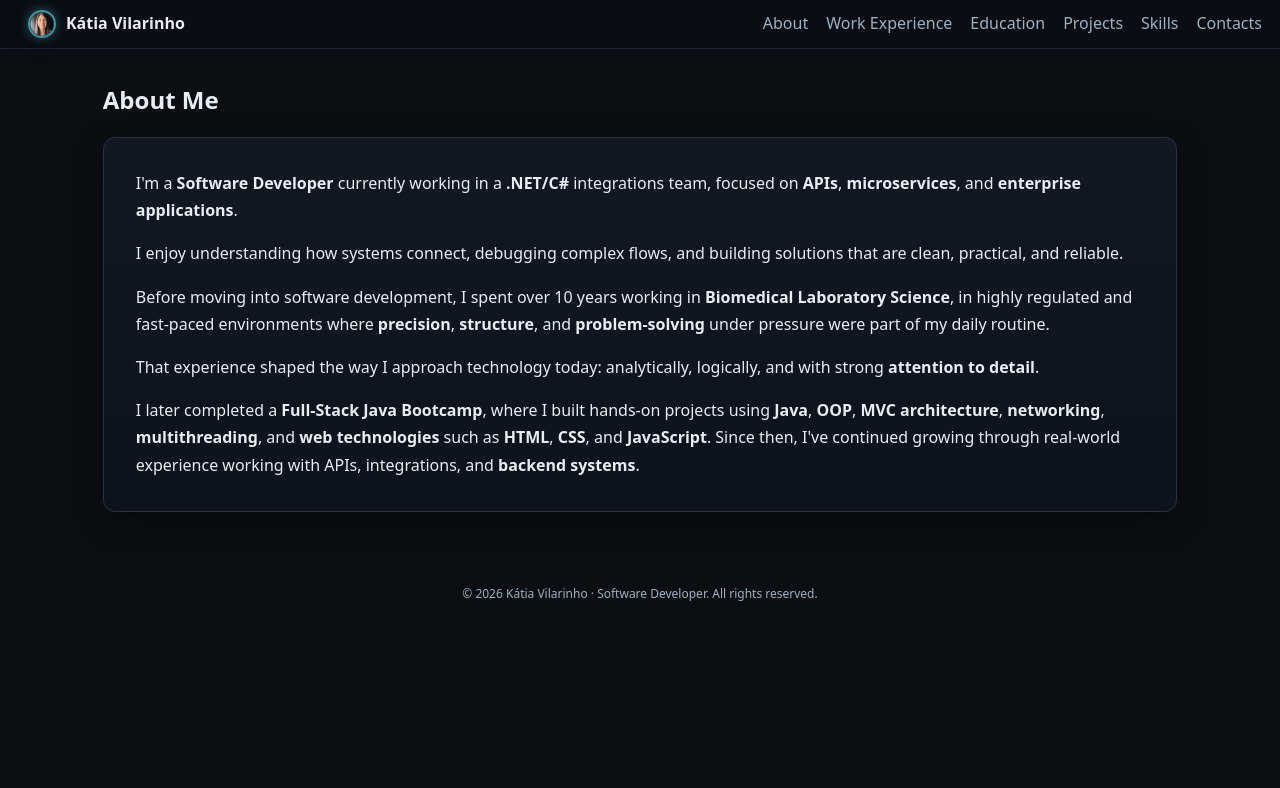
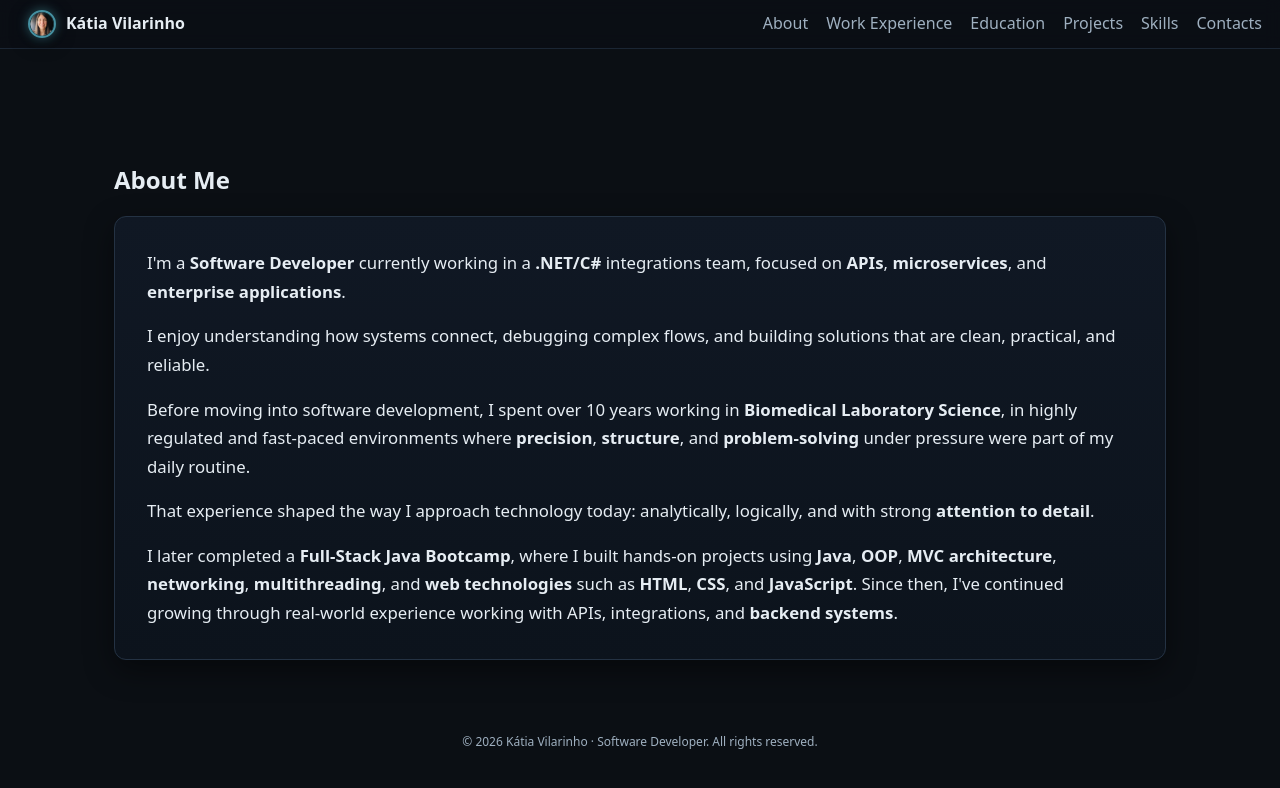
Before and after one commit to Kvilarinho/kvilarinho.github.io, a React (Vite) app: page /about in a window 1280 px wide. Shown: the top 788 px of the page. Built offline with nearby package versions, Linux system fonts and the light colour scheme.

Commit message:
feat: update layout styles for body and main; enhance About and Hero sections with padding adjustments

```diff
--- a/assets/css/styles.css
+++ b/assets/css/styles.css
@@ -48,6 +48,8 @@ html {
 }
 
 body {
+  display: flex;
+  flex-direction: column;
   margin: 0;
   font-family: ui-sans-serif, system-ui, -apple-system, Segoe UI, Roboto, Ubuntu, Cantarell, Noto Sans, Arial, "Apple Color Emoji", "Segoe UI Emoji";
   background: var(--bg);
@@ -66,6 +68,10 @@ a:hover {
   opacity: .9;
 }
 
+main {
+  flex: 1;
+}
+
 main.content {
   display: flex;
   flex-direction: column;
@@ -74,6 +80,14 @@ main.content {
 /* ===== UTILITIES ===== */
 .accent {
   color: var(--accent);
+}
+
+.lead {
+  font-size: 1.1rem;
+}
+
+.card p {
+  font-size: 1.05rem;
 }
 
 /* HEADER / NAV */
@@ -180,7 +194,7 @@ nav {
     radial-gradient(1000px 600px at 85% 0%, rgba(110, 231, 255, .25) 0%, rgba(11, 15, 20, 0) 70%),
     linear-gradient(180deg, rgba(16, 32, 51, .35), rgba(11, 15, 20, 0), var(--bg) 60%);
   padding-bottom: var(--s-5);
-  min-height: auto;
+  min-height: calc(100vh - 56px);
 }
 
 .hero-inner {
@@ -234,14 +248,16 @@ section.experience,
 section.education,
 section.projects,
 section.skills,
-section.contacts,
-section.project-sections {
-  width: 94%;
-  padding-left: 1%;
-  padding-right: 1%;
+section.contacts {
   max-width: var(--content);
   margin: var(--s-6) auto;
+  padding-top: 80px;
+  padding-left: var(--s-4);
+  padding-right: var(--s-4);
+  min-height: calc(100vh - 200px);
 }
+
+
 
 section.about,
 section.experience,
--- a/src/components/home/AboutSection.jsx
+++ b/src/components/home/AboutSection.jsx
@@ -23,8 +23,7 @@ export default function AboutSection() {
 
         {expanded && (
           <div id="about-details" className="details" style={{ display: 'block' }}>
-                        <p dangerouslySetInnerHTML={{
-                            __html: `I recently completed a Full-Stack Java Bootcamp, where I built hands-on projects
+            <p dangerouslySetInnerHTML={{ __html: `I recently completed a Full-Stack Java Bootcamp, where I built hands-on projects
               using <strong>Java</strong>, <strong>OOP</strong>, <strong>MVC architecture</strong>,
               <strong>networking</strong>, <strong>multithreading</strong>, and <strong>web technologies</strong> such as
               HTML, CSS, and JavaScript. I enjoy complex challenges
--- a/src/components/home/HeroSection.jsx
+++ b/src/components/home/HeroSection.jsx
@@ -3,7 +3,7 @@ import avatar from '../../assets/avatar.png'
 export default function HeroSection({ visible }) {
     return (
         <section className="hero">
-            <div className="hero-inner">
+            <div className="hero-inner" style={{ paddingTop: '110px' }}>
                 <img
                     src={avatar}
                     alt="Avatar"
```
Lines whose indentation alone changed are shown as unchanged.
